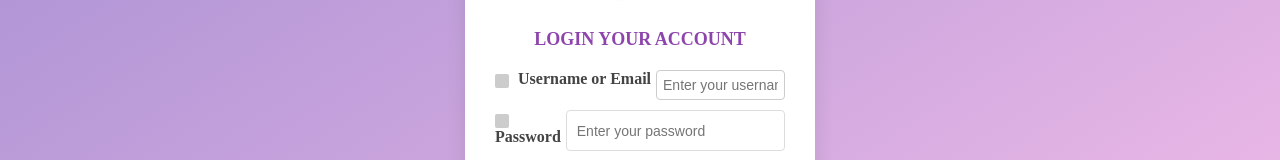
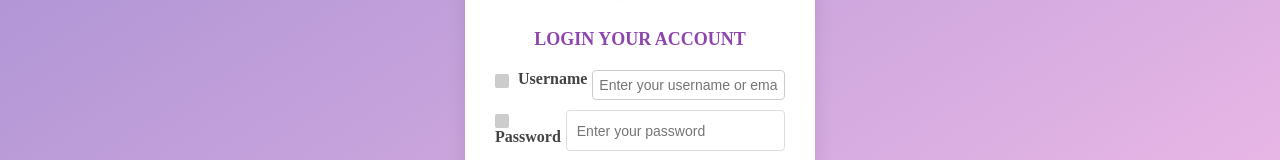
Before and after one commit to Cytens-Night/hanect, a website: page public/index.html in a window 1280 px wide. Shown: the part 292-452 px from the top of the page. Drawn offline with nearby package versions, Linux system fonts and the light colour scheme.

Commit message:
Update public files for improved UI

```diff
--- a/public/index.html
+++ b/public/index.html
@@ -25,7 +25,7 @@
         <div class="input-group">
           <label for="loginUsername">
             <span class="icon-placeholder"></span>
-            Username or Email
+            Username
           </label>
           <input type="text" id="loginUsername" placeholder="Enter your username or email"/>
         </div>
```
